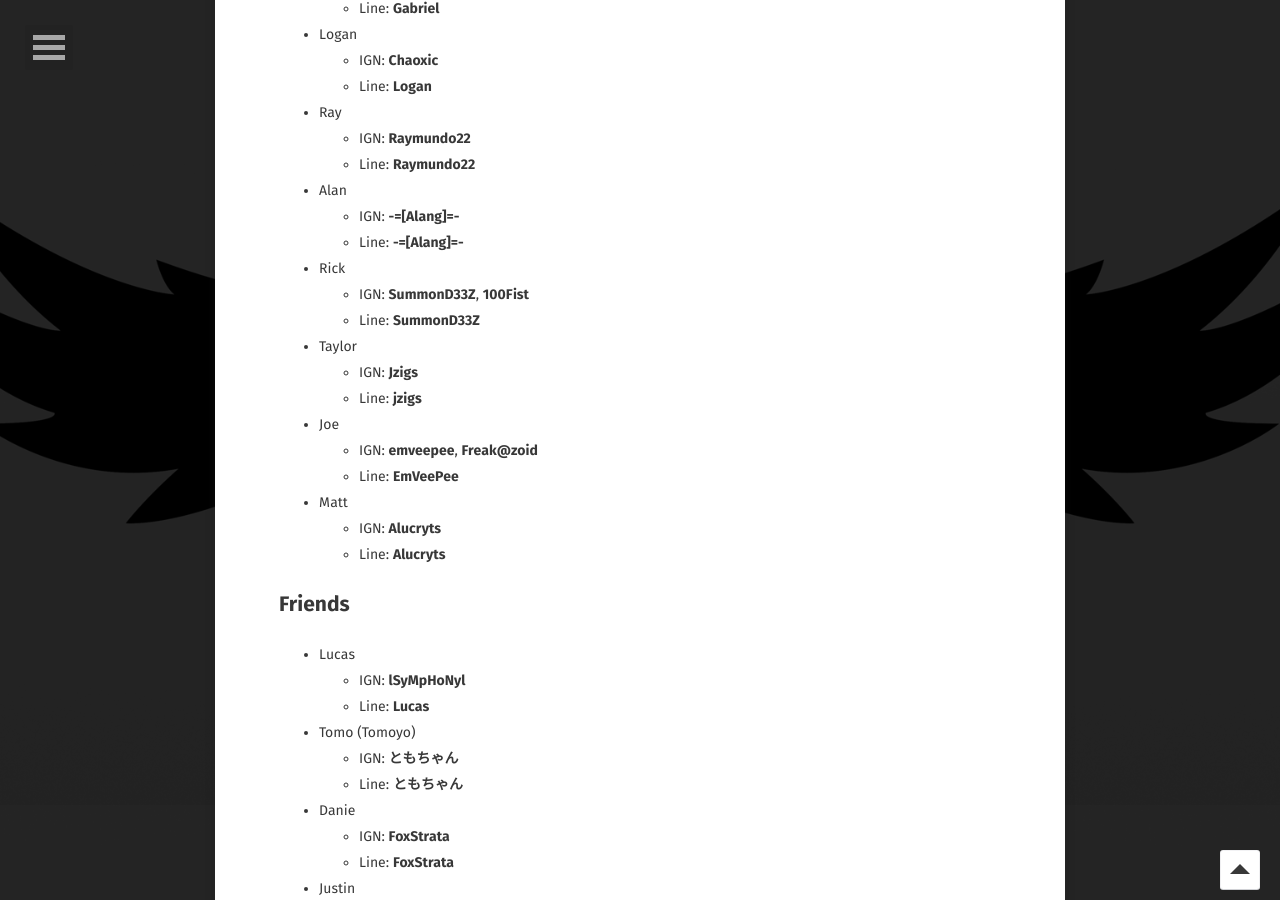
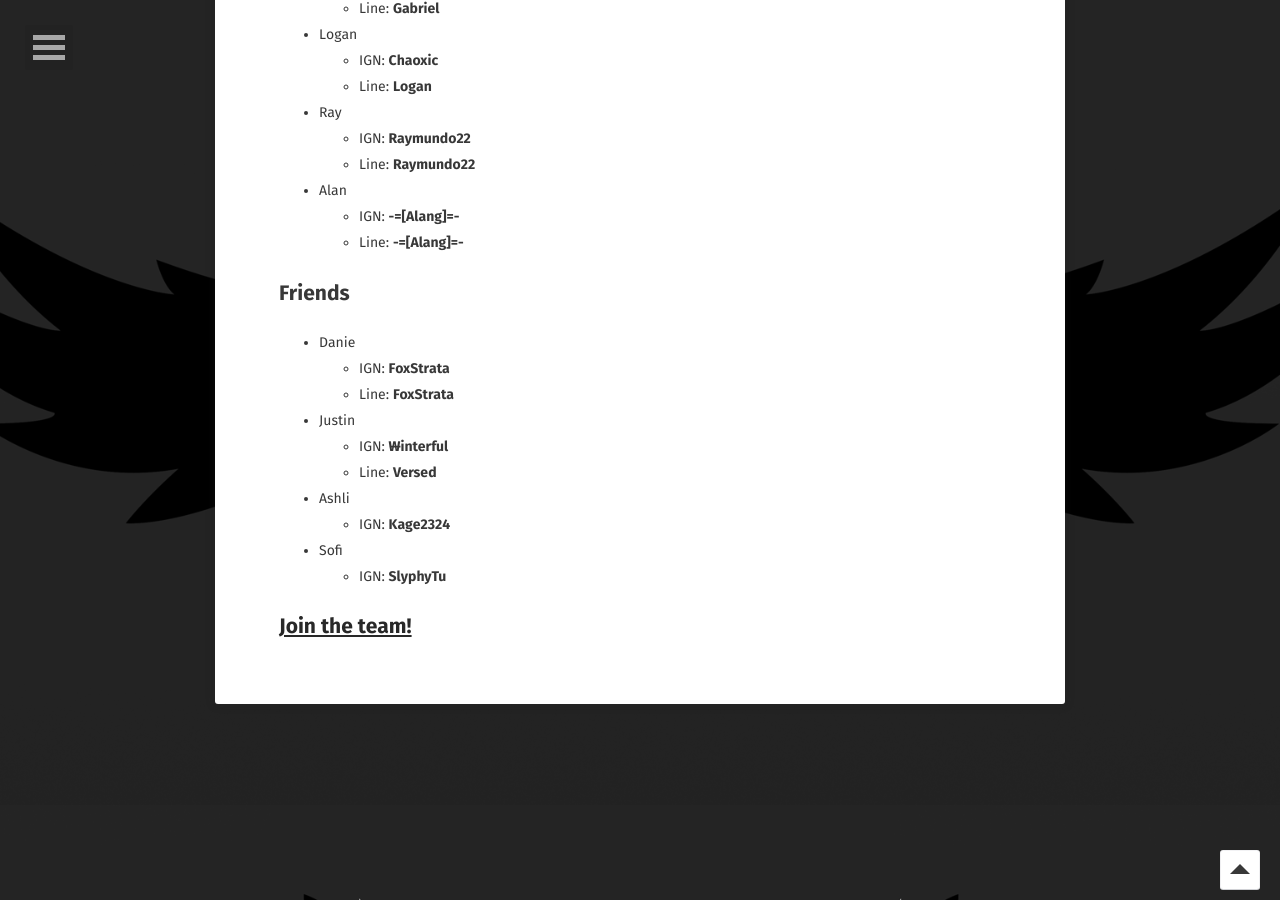
Before and after one commit to davk28/brokenluck.github.io, a Jekyll site: the page built from members/index.md, in a window 1280 px wide and 900 px high, scrolled down 995 px. Built offline with Jekyll 4.4.1, drawn with Linux system fonts in a browser that asks for light colours; some web fonts are replaced.

Commit message:
Remove old members.

```diff
--- a/members/index.md
+++ b/members/index.md
@@ -42,27 +42,9 @@ comments: false
 * Alan
   * IGN: <b>-=[Alang]=-</b>
   * Line: <b>-=[Alang]=-</b>
-* Rick
-  * IGN: <b>SummonD33Z</b>, <b>100Fist</b>
-  * Line: <b>SummonD33Z</b>
-* Taylor
-  * IGN: <b>Jzigs</b>
-  * Line: <b>jzigs</b>
-* Joe
-  * IGN: <b>emveepee</b>, <b>Freak@zoid</b>
-  * Line: <b>EmVeePee</b>
-* Matt
-  * IGN: <b>Alucryts</b>
-  * Line: <b>Alucryts</b>
 
 ## Friends
 
-* Lucas
-  * IGN: <b>lSyMpHoNyl</b>
-  * Line: <b>Lucas</b>
-* Tomo (Tomoyo)
-  * IGN: <b>ともちゃん</b>
-  * Line: <b>ともちゃん</b>
 * Danie
   * IGN: <b>FoxStrata</b>
   * Line: <b>FoxStrata</b>
@@ -71,5 +53,7 @@ comments: false
   * Line: <b>Versed</b>
 * Ashli
   * IGN: <b>Kage2324</b>
+* Sofi
+  * IGN: <b>SlyphyTu</b>
 
 ## <a href="/about#join">Join the team!</a>
```
